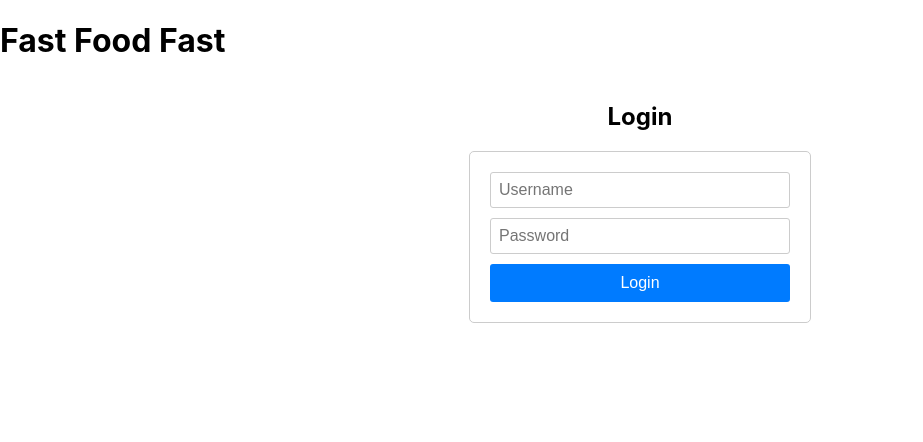
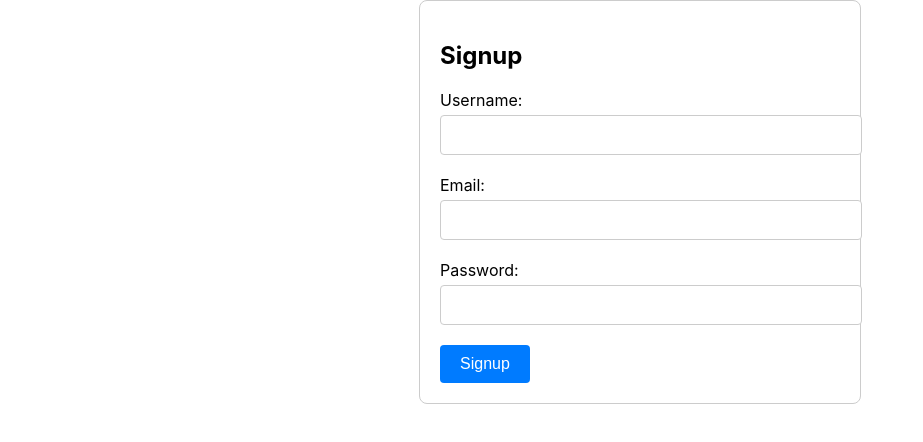
Before and after one commit to ElisaTumwebaze/fast-food-react-UI, a React (Create React App) app: page /signup in a window 1280 px wide. Shown: the top 442 px of the page, without its empty margins (0-923 px from the left). Built offline with nearby package versions, Linux system fonts and the light colour scheme.

Commit message:
created signup form,login form and a simple Hope page with a simple routing functionality that navigates to the two forms using a link

```diff
--- a/package.json
+++ b/package.json
@@ -8,6 +8,7 @@
     "@testing-library/user-event": "^13.5.0",
     "react": "^18.2.0",
     "react-dom": "^18.2.0",
+    "react-router-dom": "^6.22.2",
     "react-scripts": "5.0.1",
     "styled-components": "^6.1.8",
     "web-vitals": "^2.1.4"
--- a/public/index.html
+++ b/public/index.html
@@ -24,7 +24,7 @@
       work correctly both with client-side routing and a non-root public URL.
       Learn how to configure a non-root public URL by running `npm run build`.
     -->
-    <title>React App</title>
+    <title>Fast Food</title>
   </head>
   <body>
     <noscript>You need to enable JavaScript to run this app.</noscript>
--- a/src/App.js
+++ b/src/App.js
@@ -1,13 +1,19 @@
-import React from 'react';
-import LoginFormComponent from './components/LoginFormComponent';
+import React from "react";
+import { BrowserRouter as Router, Routes, Route } from "react-router-dom";
+import LoginForm from "./components/LoginForm";
+import SignupForm from "./components/SignupForm";
+import Home from "./components/Home";
 
-const App = () => {
+function App() {
   return (
-    <div>
-      <h1>Fast Food Fast</h1>
-      <LoginFormComponent />
-    </div>
+    <Router>
+      <Routes>
+        <Route exact path="/" element={<Home />} />
+        <Route exact path="/login" element={<LoginForm />} />
+        <Route exact path="/signup" element={<SignupForm />} />
+      </Routes>
+    </Router>
   );
-};
+}
 
 export default App;
--- /dev/null
+++ b/src/components/Home.jsx
@@ -0,0 +1,31 @@
+// Home.js
+import React from 'react';
+import { Link } from 'react-router-dom';
+import styled from 'styled-components';
+
+const Container = styled.div`
+  text-align: center;
+  padding: 20px;
+`;
+
+const Title = styled.h2`
+  font-size: 24px;
+  margin-bottom: 20px;
+`;
+
+const StyledLink = styled(Link)`
+  color: #007bff;
+  text-decoration: none;
+  margin-left: 10px;
+`;
+
+const Home = () => {
+  return (
+    <Container>
+      <Title>Welcome to Fast-Foods-Fast</Title>
+      <p>Please <StyledLink to="/login">login</StyledLink> or <StyledLink to="/signup">signup</StyledLink> to continue.</p>
+    </Container>
+  );
+}
+
+export default Home;
--- /dev/null
+++ b/src/components/LoginForm.jsx
@@ -0,0 +1,76 @@
+import React, { useState } from 'react';
+import styled from 'styled-components';
+
+// Styled components for the login form
+const LoginFormContainer = styled.div`
+  max-width: 400px;
+  margin: 0 auto;
+  padding: 20px;
+  border: 1px solid #ccc;
+  border-radius: 8px;
+`;
+
+const FormField = styled.div`
+  margin-bottom: 20px;
+`;
+
+const Label = styled.label`
+  display: block;
+  margin-bottom: 5px;
+`;
+
+const Input = styled.input`
+  width: 100%;
+  padding: 10px;
+  font-size: 16px;
+  border: 1px solid #ccc;
+  border-radius: 4px;
+`;
+
+const ErrorMessage = styled.div`
+  color: red;
+  margin-top: 5px;
+`;
+
+const SubmitButton = styled.button`
+  padding: 10px 20px;
+  font-size: 16px;
+  background-color: #007bff;
+  color: #fff;
+  border: none;
+  border-radius: 4px;
+  cursor: pointer;
+`;
+
+// Login form component
+const LoginForm = () => {
+  const [username, setUsername] = useState('');
+  const [password, setPassword] = useState('');
+  const [error, setError] = useState('');
+
+  const handleLogin = () => {
+    // Dummy login logic, you should replace this with actual authentication logic
+    if (username === 'example' && password === 'password') {
+      alert('Login successful!');
+    } else {
+      setError('Invalid username or password.');
+    }
+  };
+
+  return (
+    <LoginFormContainer>
+      <h2>Login</h2>
+      <FormField>
+        <Label>Username:</Label>
+        <Input type="text" value={username} onChange={(e) => setUsername(e.target.value)} />
+      </FormField>
+      <FormField>
+        <Label>Password:</Label>
+        <Input type="password" value={password} onChange={(e) => setPassword(e.target.value)} />
+      </FormField>
+      {error && <ErrorMessage>{error}</ErrorMessage>}
+      <SubmitButton onClick={handleLogin}>Login</SubmitButton>
+    </LoginFormContainer>
+  );
+};
+export default LoginForm;
--- a/src/components/LoginFormComponent.jsx
+++ /dev/null
@@ -1,56 +0,0 @@
-import React from 'react';
-import styled from 'styled-components';
-
-// Styled components
-const LoginWrapper = styled.div`
-  display: flex;
-  flex-direction: column;
-  align-items: center;
-`;
-
-const LoginForm = styled.form`
-  display: flex;
-  flex-direction: column;
-  width: 300px;
-  padding: 20px;
-  border: 1px solid #ccc;
-  border-radius: 5px;
-`;
-
-const FormInput = styled.input`
-  margin-bottom: 10px;
-  padding: 8px;
-  font-size: 16px;
-  border: 1px solid #ccc;
-  border-radius: 3px;
-`;
-
-const FormButton = styled.button`
-  padding: 10px 15px;
-  font-size: 16px;
-  background-color: #007bff;
-  color: #fff;
-  border: none;
-  border-radius: 3px;
-  cursor: pointer;
-`;
-
-const LoginFormComponent = ({ handleSubmit }) => {
-  const handleFormSubmit = (event) => {
-    event.preventDefault();
-    handleSubmit(event.target.elements.username.value, event.target.elements.password.value);
-  };
-
-  return (
-    <LoginWrapper>
-      <h2>Login</h2>
-      <LoginForm onSubmit={handleFormSubmit}>
-        <FormInput type="text" id="username" name="username" placeholder="Username" autoComplete='off'/>
-        <FormInput type="password" id="password" name="password" placeholder="Password"  autoComplete='off'/>
-        <FormButton type="submit">Login</FormButton>
-      </LoginForm>
-    </LoginWrapper>
-  );
-};
-
-export default LoginFormComponent;
--- /dev/null
+++ b/src/components/SignupForm.jsx
@@ -0,0 +1,117 @@
+import React, { useState } from 'react';
+import styled from 'styled-components';
+
+const SignupFormContainer = styled.div`
+  max-width: 400px;
+  margin: 0 auto;
+  padding: 20px;
+  border: 1px solid #ccc;
+  border-radius: 8px;
+`;
+
+const FormField = styled.div`
+  margin-bottom: 20px;
+`;
+
+const Label = styled.label`
+  display: block;
+  margin-bottom: 5px;
+`;
+
+const Input = styled.input`
+  width: 100%;
+  padding: 10px;
+  font-size: 16px;
+  border: 1px solid #ccc;
+  border-radius: 4px;
+`;
+
+const ErrorMessage = styled.div`
+  color: red;
+  margin-top: 5px;
+`;
+
+const SubmitButton = styled.button`
+  padding: 10px 20px;
+  font-size: 16px;
+  background-color: #007bff;
+  color: #fff;
+  border: none;
+  border-radius: 4px;
+  cursor: pointer;
+`;
+
+const SignupForm = () => {
+  const [username, setUsername] = useState('');
+  const [email, setEmail] = useState('');
+  const [password, setPassword] = useState('');
+  const [errors, setErrors] = useState({});
+
+  const handleSubmit = (e) => {
+    e.preventDefault();
+    const validationErrors = {};
+    if (!username.trim()) {
+      validationErrors.username = 'Username is required';
+    }
+    if (!email.trim()) {
+      validationErrors.email = 'Email is required';
+    } else if (!/\S+@\S+\.\S+/.test(email)) {
+      validationErrors.email = 'Email is invalid';
+    }
+    if (!password.trim()) {
+      validationErrors.password = 'Password is required';
+    } else if (password.length < 6) {
+      validationErrors.password = 'Password must be at least 6 characters long';
+    }
+
+    if (Object.keys(validationErrors).length === 0) {
+      // Form submission logic here (you can replace it with your own logic)
+      console.log('Form submitted:', { username, email, password });
+      // Clear the form after submission
+      setUsername('');
+      setEmail('');
+      setPassword('');
+      setErrors({});
+    } else {
+      setErrors(validationErrors);
+    }
+  };
+
+  return (
+    <SignupFormContainer>
+      <h2>Signup</h2>
+      <form onSubmit={handleSubmit}>
+        <FormField>
+          <Label>Username:</Label>
+          <Input
+            type="text"
+            value={username}
+            onChange={(e) => setUsername(e.target.value)}
+          />
+          {errors.username && <ErrorMessage>{errors.username}</ErrorMessage>}
+        </FormField>
+        <FormField>
+          <Label>Email:</Label>
+          <Input
+            type="email"
+            value={email}
+            onChange={(e) => setEmail(e.target.value)}
+          />
+          {errors.email && <ErrorMessage>{errors.email}</ErrorMessage>}
+        </FormField>
+        <FormField>
+          <Label>Password:</Label>
+          <Input
+            type="password"
+            value={password}
+            onChange={(e) => setPassword(e.target.value)}
+          />
+          {errors.password && <ErrorMessage>{errors.password}</ErrorMessage>}
+        </FormField>
+        <SubmitButton type="submit">Signup</SubmitButton>
+      </form>
+    </SignupFormContainer>
+  );
+};
+
+export default SignupForm;
```
Also changed, not shown: 1 other file (tests, documents, lock files or other folders).
